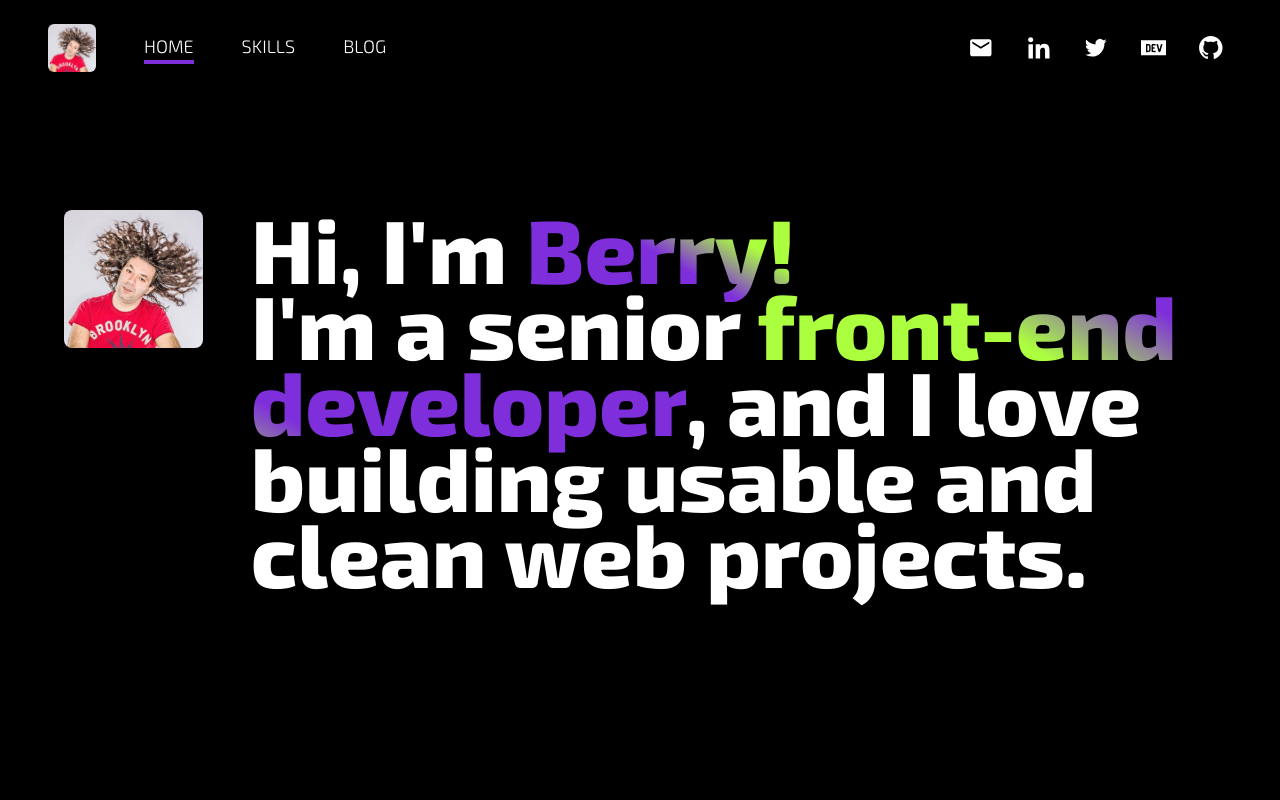
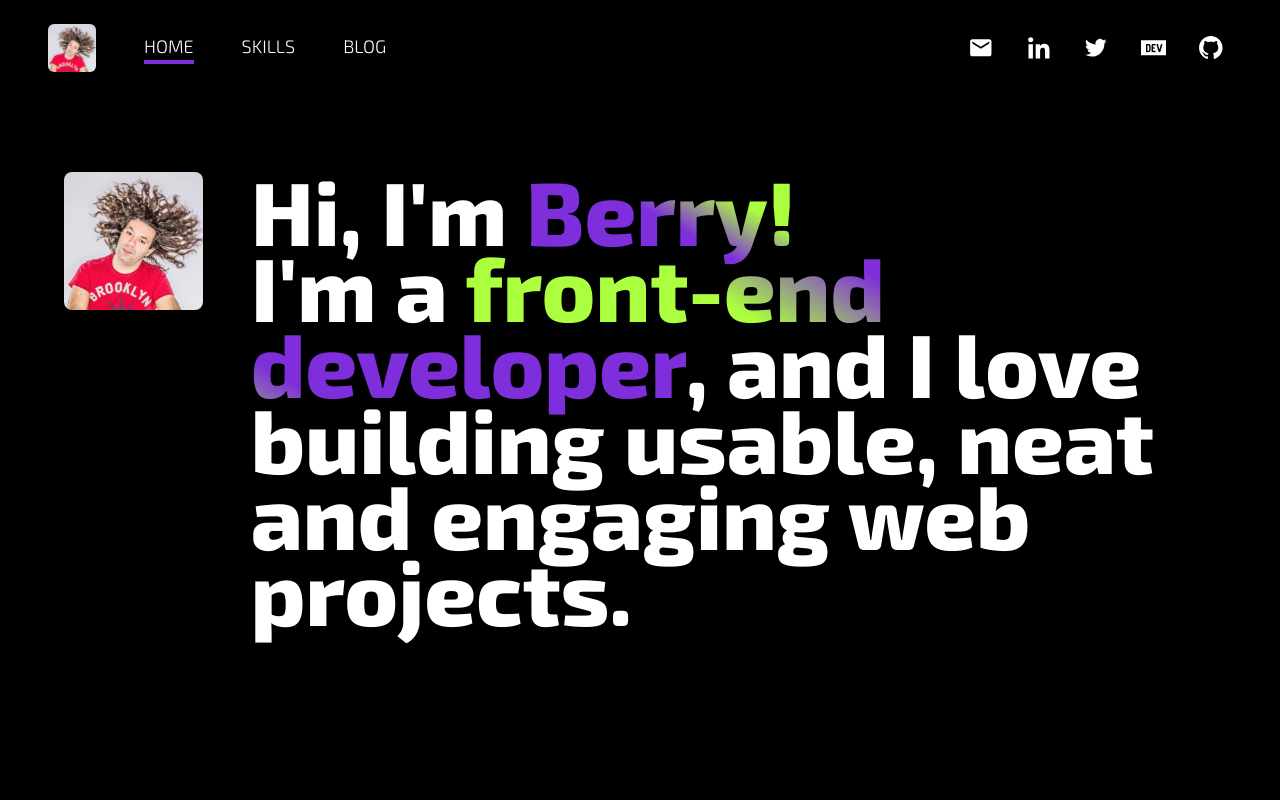
Before and after one commit to andberry/berry-website-nextjs, a Next.js app: page / in a window 1280 px wide. Shown: the top 800 px of the page. Built offline with nearby package versions, Linux system fonts and the light colour scheme; a web font is replaced by a local one; what tailwindcss-debug-screens would draw is missing.

Commit message:
Homepage copy update, heroittle text size

```diff
--- a/pages/index.js
+++ b/pages/index.js
@@ -59,12 +59,12 @@ export default function Homepage() {
                                             Berry!
                                         </span>
                                         <br />
-                                        I&apos;m a senior{' '}
+                                        I&apos;m a{' '}
                                         <span className="u-text-gradientbg-2">
                                             front-end developer
                                         </span>
-                                        , and I love building usable and clean
-                                        web projects.
+                                        , and I love building usable, neat and
+                                        engaging web projects.
                                         {/*
                                     <div className="opacity-0 intro__text__mask absolute inset-0 bg-lime z-20 transform -translate-x-full"></div>
                                     <div className="intro__text__mask--2 absolute bottom-0 left-0 h-0 w-3 bg-lime300 z-30"></div>
--- a/tailwind.config.js
+++ b/tailwind.config.js
@@ -7,7 +7,7 @@ module.exports = {
     theme: {
         extend: {
             fontSize: {
-                hero3: 'clamp(2.5rem, 7vw, 7rem)',
+                hero3: 'clamp(2.8rem, 7vw, 7rem)',
                 huge: '14vw',
             },
         },
```
